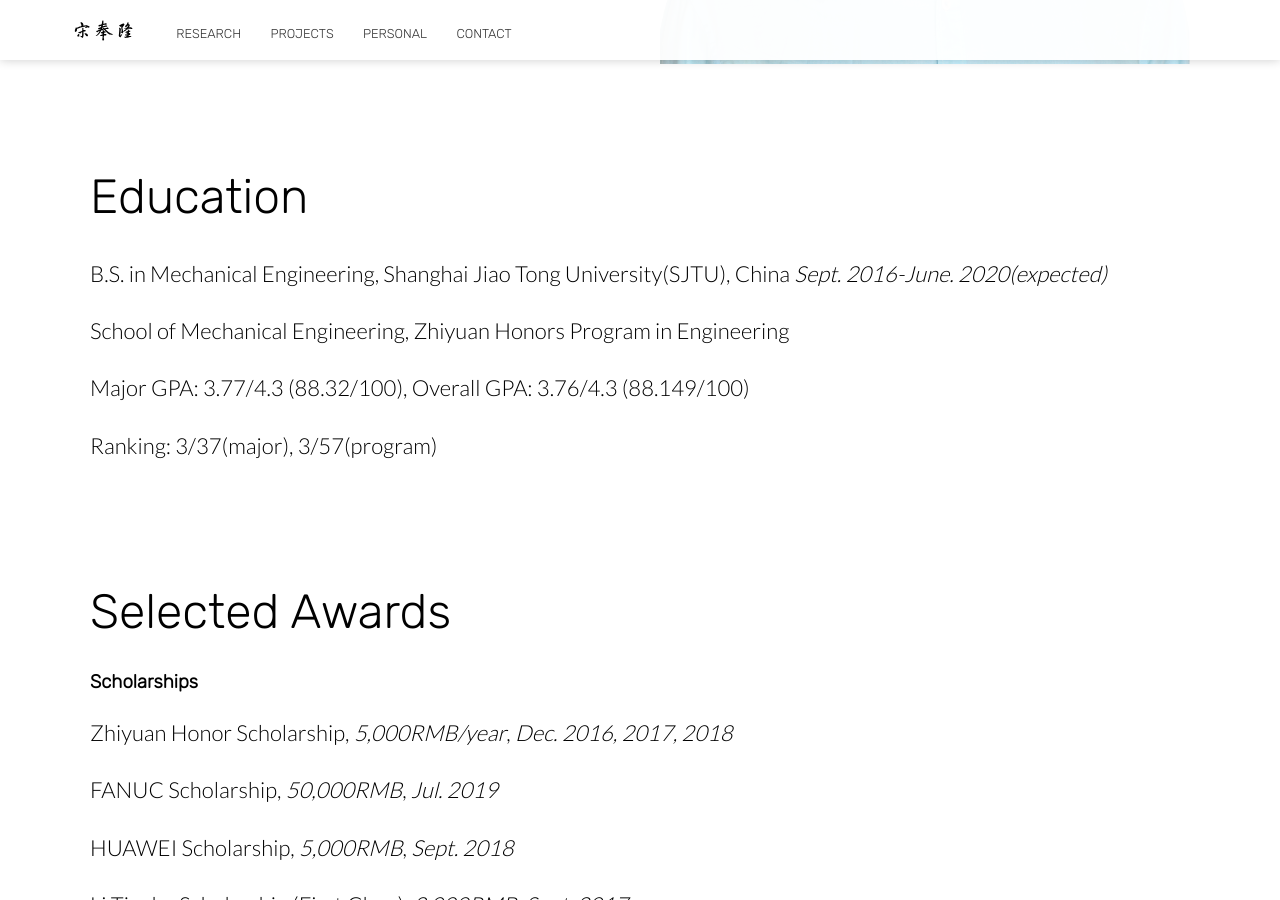
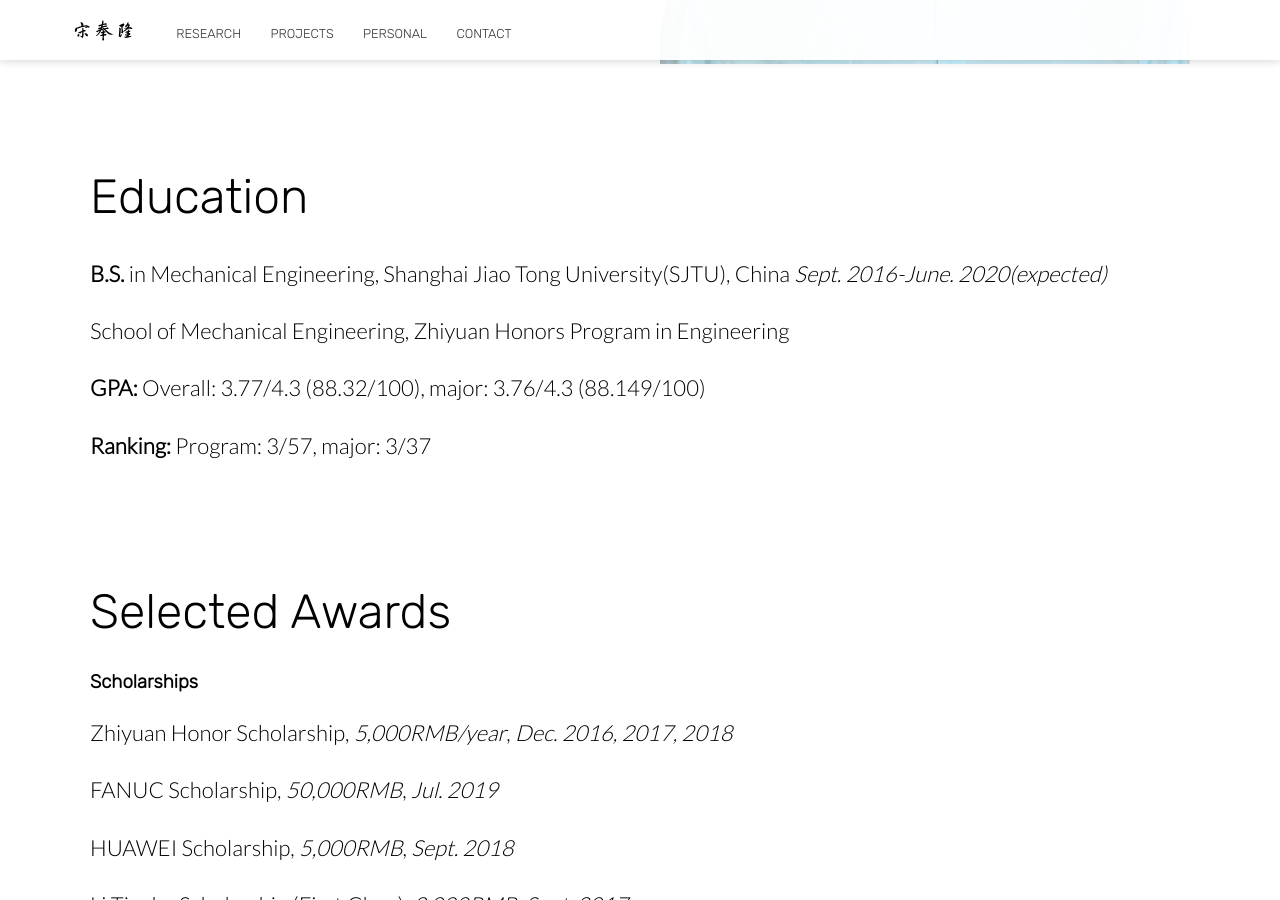
Before and after one commit to FenglongSong/fenglongsong.github.io, a Jekyll site: the page built from index.html, in a window 1280 px wide and 900 px high, scrolled down 1466 px. Built offline with Jekyll 4.4.1, drawn with Linux system fonts in a browser that asks for light colours; nearby versions of some CDN libraries.

Commit message:
Update index.html

```diff
--- a/index.html
+++ b/index.html
@@ -35,10 +35,10 @@ bottom_image: https://unsplash.it/2000/1322?a=.png
 		<div class="container flex">
 			<div class="text">
 				<h2 class="editable">Education</h2>
-				<p class="editable">B.S. in Mechanical Engineering, Shanghai Jiao Tong University(SJTU), China <i>Sept. 2016-June. 2020(expected)</i></p>
+				<p class="editable"><b>B.S.</b> in Mechanical Engineering, Shanghai Jiao Tong University(SJTU), China <i>Sept. 2016-June. 2020(expected)</i></p>
 				<p class="editable">School of Mechanical Engineering, Zhiyuan Honors Program in Engineering</p>
-				<p class="editable">Major GPA: 3.77/4.3 (88.32/100), Overall GPA: 3.76/4.3 (88.149/100) </p>
-				<p class="editable">Ranking: 3/37(major), 3/57(program) </p>
+				<p class="editable"><b>GPA: </b>Overall: 3.77/4.3 (88.32/100), major: 3.76/4.3 (88.149/100) </p>
+				<p class="editable"><b>Ranking: </b>Program: 3/57, major: 3/37</p>
 			</div>
 		</div>
 	</section>
```
